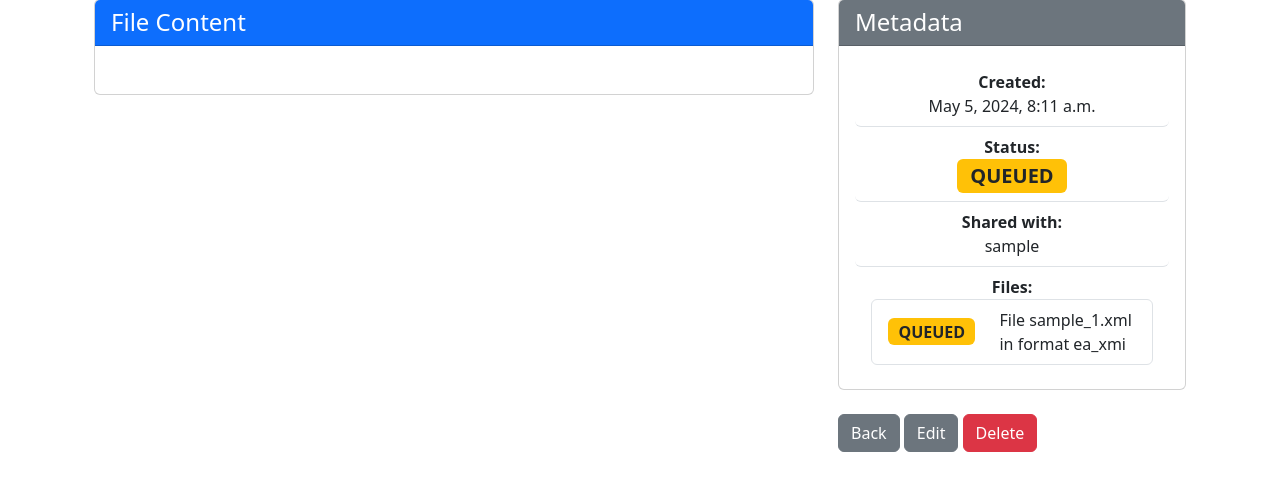
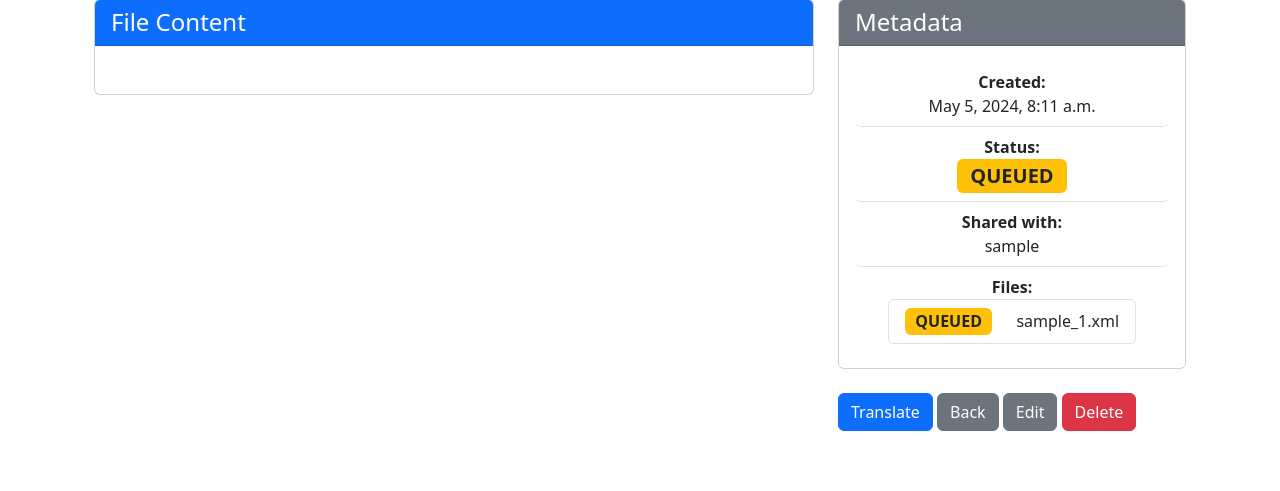
Before and after one commit to UMLI-Organization/umlars-backend, a Django app: page /uml-model/1 in a window 1280 px wide. Shown: the part 153-644 px from the top of the page. Run offline with Django 5.2, Linux system fonts and the light colour scheme; a user stored in the database is signed in; data comes from the database, SQL or seed files in the repository; tables that the repository leaves empty hold one stand-in row (values such as "Sample post"); some libraries are stand-ins or nearby versions.

Commit message:
\#4 Fixed unrecognized encoding and added translate on view

```diff
--- a/pyproject.toml
+++ b/pyproject.toml
@@ -20,6 +20,7 @@ pika = "^1.3.2"
 pytest-django = "^4.8.0"
 djangorestframework-simplejwt = "^5.3.1"
 djoser = "^2.2.3"
+chardet = "^5.2.0"
 
 
 [build-system]
--- a/src/umlars_app/templates/home.html
+++ b/src/umlars_app/templates/home.html
@@ -11,7 +11,7 @@
                         <th scope="col">ID</th>
                         <th scope="col">Name</th>
                         <th scope="col">Description</th>
-                        <th scope="col">Source file path</th>
+                        <th scope="col">Source files</th>
                         <th scope="col">Update Date</th>
                         <th scope="col">Actions</th>
                     </tr>
@@ -25,7 +25,9 @@
                             <td>
                                 {% if uml_model.source_files %}
                                     {% for source_file in uml_model.source_files.all %}
-                                        <a href="{{ source_file.filename }}" class="link-dark">{{ source_file.filename }}</a>
+                                        <span>
+                                            {{ source_file.filename }},
+                                        </span>
                                     {% endfor %}
                                 {% else %}
                                     No file provided
--- a/src/umlars_app/templates/uml-model.html
+++ b/src/umlars_app/templates/uml-model.html
@@ -60,7 +60,7 @@
                                         {% render_status file.state status_enum %}
                                     </span>
                                     <span>
-                                        File {{ file.filename }} in format {{ file.format }}
+                                        {{ file.filename }}
                                     </span>
                                 </li>
                                 {% endfor %}
@@ -70,6 +70,7 @@
                     </ul>
                 </div>
             </div>
+            <a href="{% url 'translate-uml-model' uml_model.id %}" class="btn btn-primary">Translate</a>
             <a href="{{ request.META.HTTP_REFERER }}" class="btn btn-secondary">Back</a>
             <a href="{% url 'update-uml-model' uml_model.id %}" class="btn btn-secondary">Edit</a>
             <a href="{% url 'delete-uml-model' uml_model.id %}" class="btn btn-danger">Delete</a>
--- a/src/umlars_app/urls.py
+++ b/src/umlars_app/urls.py
@@ -15,6 +15,7 @@ urlpatterns = [
     path("profile/change-password/", views.change_password, name="profile/change-password"),
     path("uml-model/<int:pk>", views.uml_model, name="uml-model"),
     path("delete-uml-model/<int:pk>", views.delete_uml_model, name="delete-uml-model"),
+    path("translate-uml-model/<int:pk>", views.translate_uml_model, name="translate-uml-model"),
     path("update-uml-model/<int:pk>", views.update_uml_model, name="update-uml-model"),
     path("add-uml-model/", views.add_uml_model, name="add-uml-model"),
     path("bulk-upload-uml-models/", views.bulk_upload_uml_models, name="bulk-upload-uml-models"),
--- a/src/umlars_app/views.py
+++ b/src/umlars_app/views.py
@@ -424,13 +424,12 @@ def _try_save_uml_models(request: HttpRequest, uml_models: deque[UmlModel], uml_
     return redirect('home')
 
 
-# TODO: add button to translate manually
-async def translate_uml_model(request: HttpRequest, pk: int) -> HttpResponse:
-    if (await request.auser()).is_authenticated:
+def translate_uml_model(request: HttpRequest, pk: int) -> HttpResponse:
+    if request.user.is_authenticated:
         try:
             model = UmlModel.objects.get(id=pk)
             source_files_ids = set(model.source_files.values_list("id", flat=True))
-            await schedule_translate_uml_model(request, model, source_files_ids)
+            schedule_translate_uml_model(request, model, source_files_ids)
             messages.success(request, f"Model {model.name} has been sent for translation.")
             return redirect("home")
         except UmlModel.DoesNotExist:
```
Also changed, not shown: src/umlars_app/utils/files_utils.py (+9 -8 lines), 1 other file.
